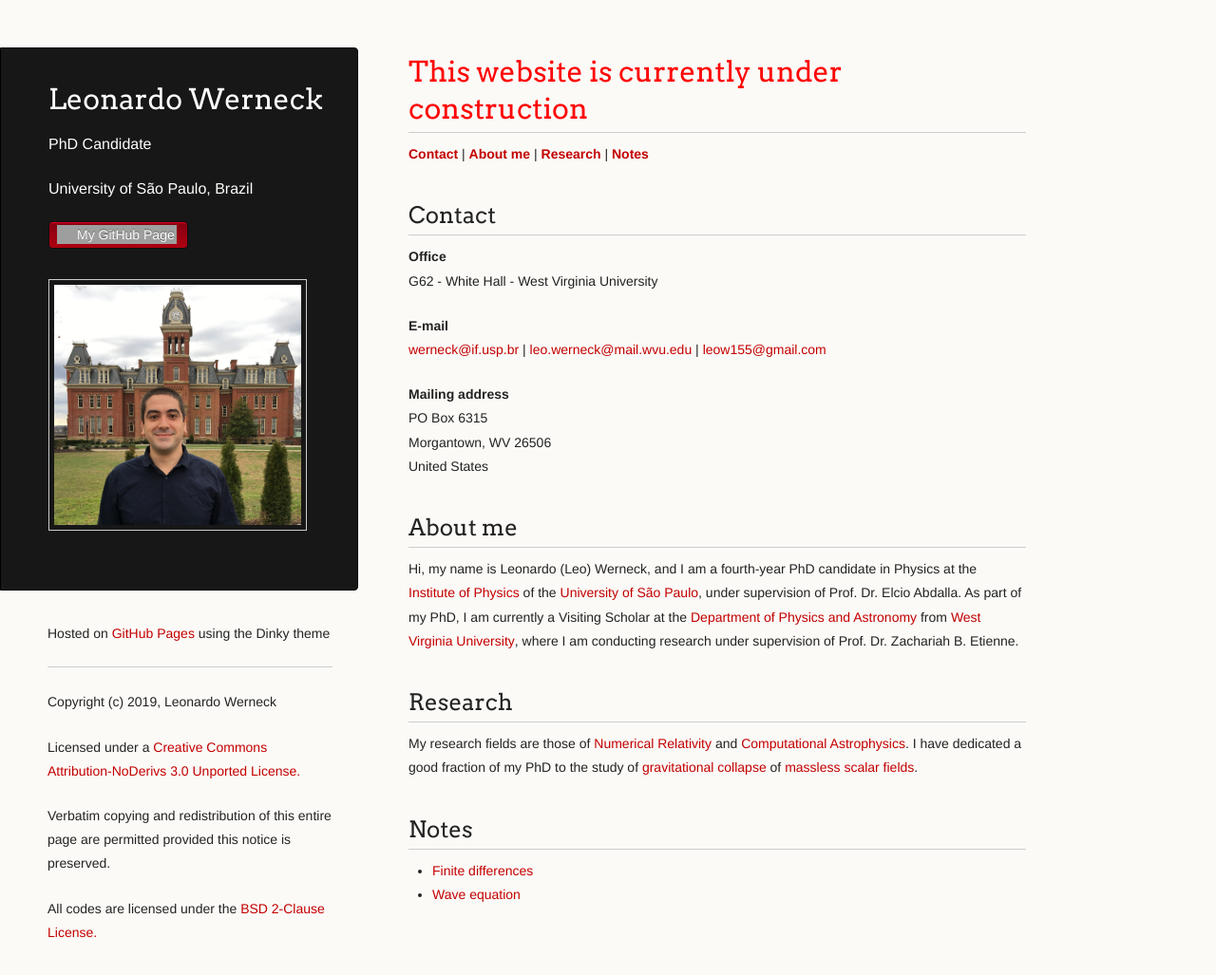
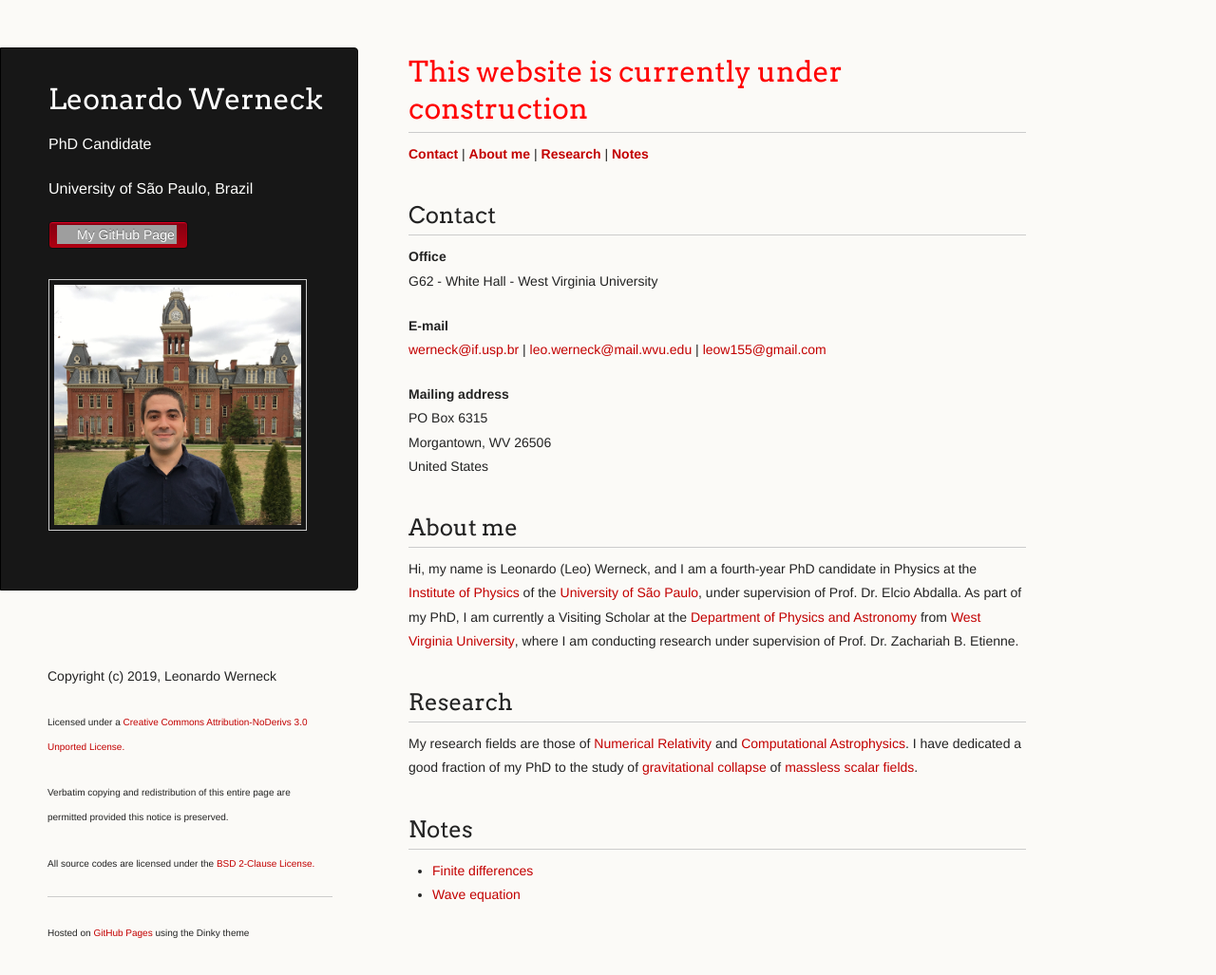
Before and after one commit to leowerneck/leowerneck.github.io, a Jekyll site: the page built from index.md, in a window 1280 px wide and 1027 px high. Shown: the whole window at 95% size. Built offline with Jekyll 4.4.1, drawn with Linux system fonts in a browser that asks for light colours; a script that is not in the unit is left out; grey boxes are pictures that could not be loaded.

Commit message:
_layouts/*.html: changed font size in footers

```diff
--- a/_layouts/default.html
+++ b/_layouts/default.html
@@ -42,12 +42,12 @@
       </section>
 
       <footer>
-        <p><small>Hosted on <a href="https://pages.github.com">GitHub Pages</a> using the Dinky theme</small></p>
+        <p><small>Copyright (c) 2019, Leonardo Werneck</small></p>
+        <p><font size="1">Licensed under a <a rel="license" href="http://creativecommons.org/licenses/by-nd/3.0/">Creative Commons Attribution-NoDerivs 3.0 Unported License.</a></font></p>
+        <p><font size="1">Verbatim copying and redistribution of this entire page are permitted provided this notice is preserved.</font></p>
+        <p><font size="1">All source codes are licensed under the <a href="https://opensource.org/licenses/BSD-2-Clause">BSD 2-Clause License.</a></font></p>
         <hr>
-        <p><small>Copyright (c) 2019, Leonardo Werneck</small></p>
-        <p><small>Licensed under a <a rel="license" href="http://creativecommons.org/licenses/by-nd/3.0/">Creative Commons Attribution-NoDerivs 3.0 Unported License.</a></small></p>
-        <p><small>Verbatim copying and redistribution of this entire page are permitted provided this notice is preserved.</small></p>
-        <p><small>All codes are licensed under the <a href="https://opensource.org/licenses/BSD-2-Clause">BSD 2-Clause License.</a></small></p>
+        <p><font size="1">Hosted on <a href="https://pages.github.com">GitHub Pages</a> using the Dinky theme</font></p>
       </footer>
     </div>
     <!--[if !IE]><script>fixScale(document);</script><![endif]-->
```
Also changed, not shown: _layouts/notes.html (+5 -3 lines).
